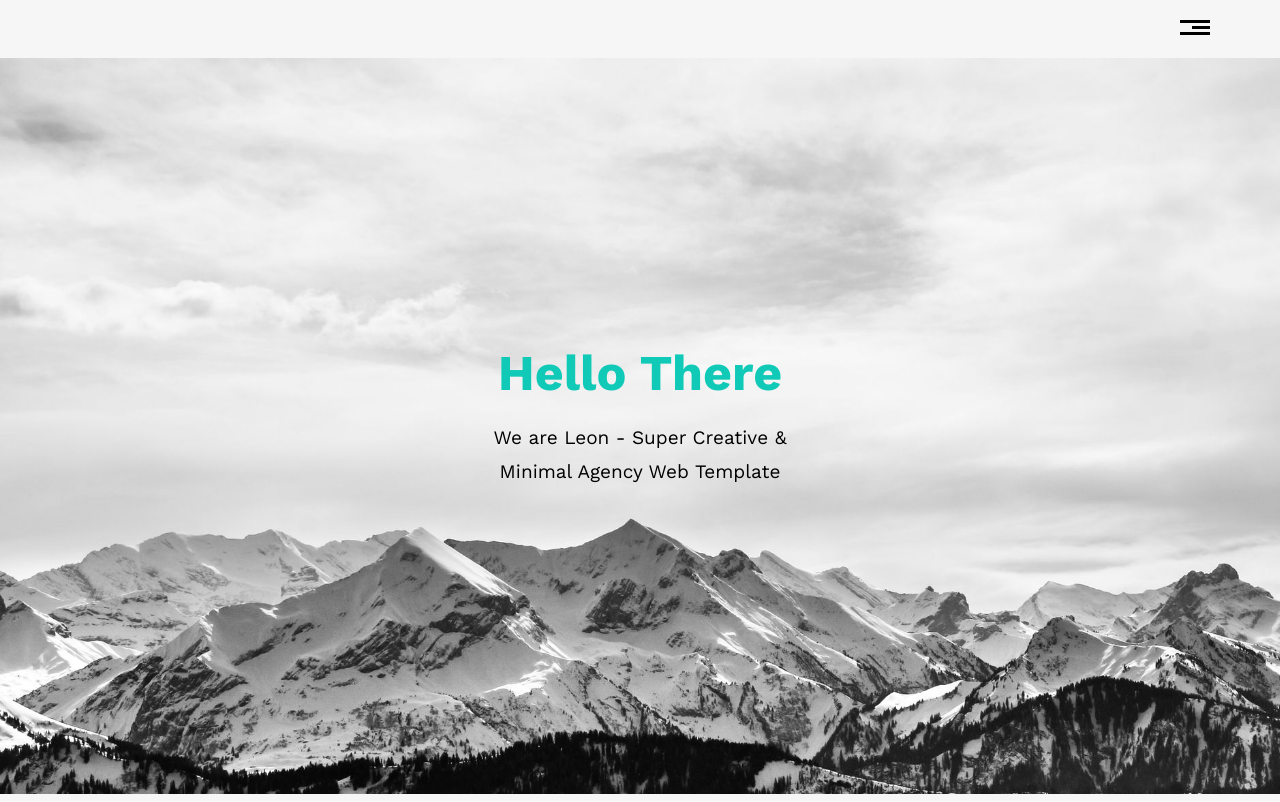
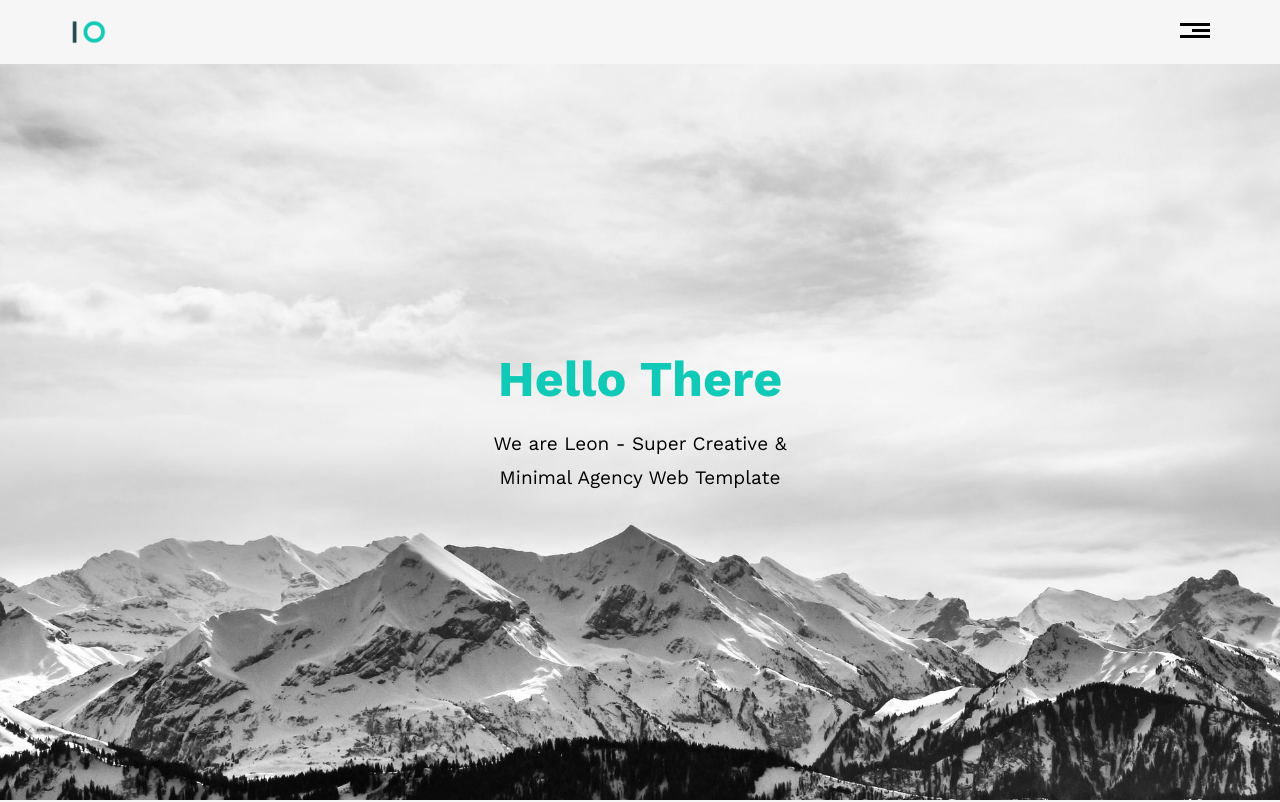
Before and after one commit to ehabmansour1/leon, a plain HTML site: page index.html in a window 1280 px wide. Shown: the top 802 px of the page. Drawn offline with nearby package versions, Linux system fonts and the light colour scheme.

Commit message:
Update index.html

```diff
--- a/index.html
+++ b/index.html
@@ -20,7 +20,7 @@
 <!-- srart header -->
     <div class="header">
         <div class="container">
-            <img class="logo" src="../template_one/img/logo.png" alt="">
+            <img class="logo" src="img/logo.png" alt="">
             <div class="links">
                 <span class="icon">
                     <span></span>
```
